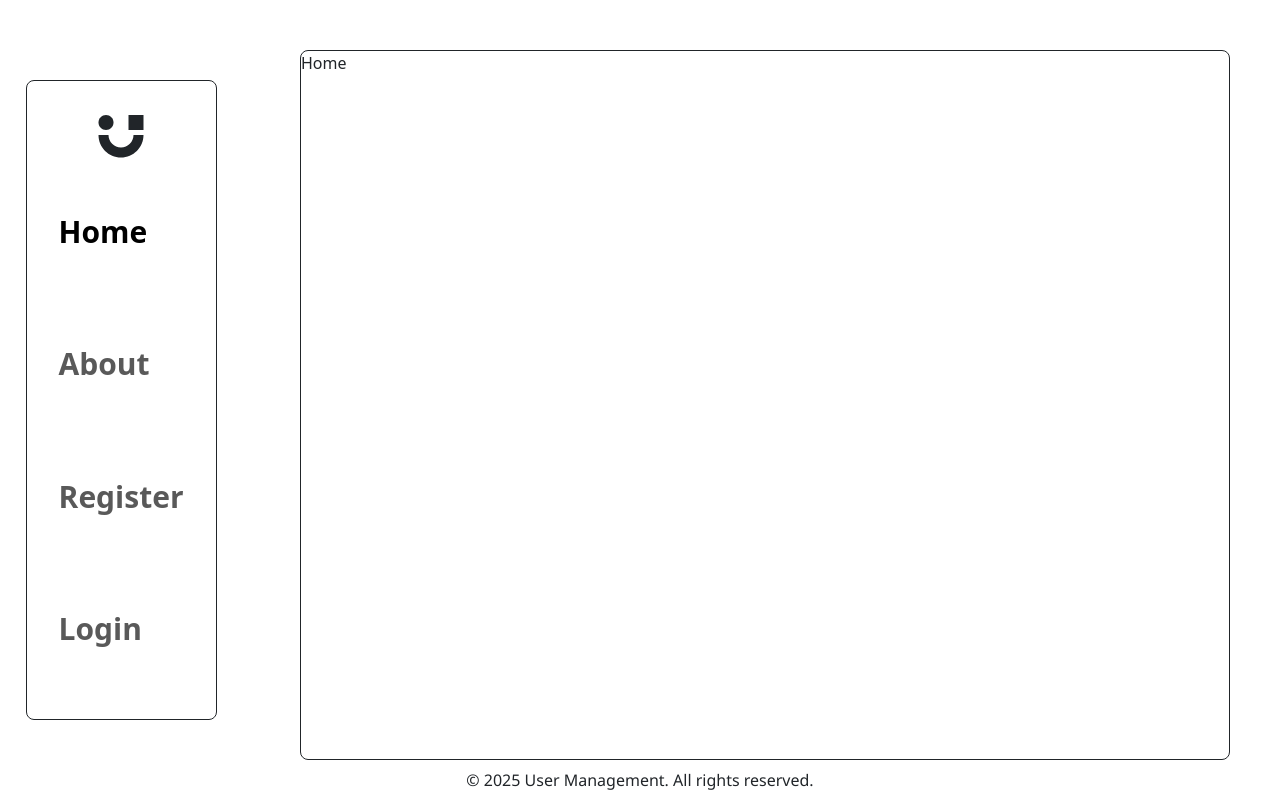
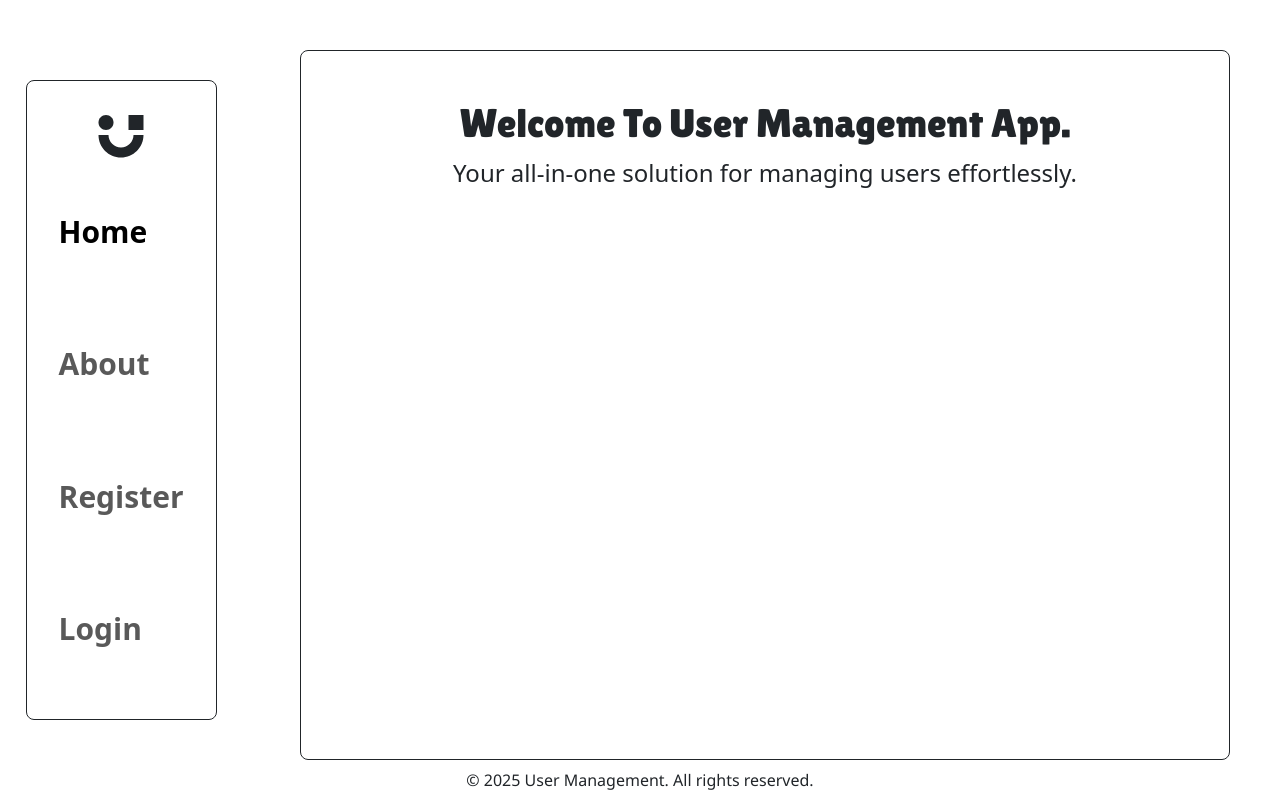
Before and after one commit to R-S-A-N-J-A-Y/User-Management, a React (Vite) app: page / in a window 1280 px wide. Built offline with nearby package versions, Linux system fonts and the light colour scheme.

Commit message:
Added Content for About and Home page.

```diff
--- a/src/Pages/About.jsx
+++ b/src/Pages/About.jsx
@@ -1,7 +1,11 @@
 import React from "react";
 
 const About = () => {
-  return <div>About</div>;
+  return (
+    <div className="p-5 w-100">
+      <h1 className="text-center">About Us</h1>
+    </div>
+  );
 };
 
 export default About;
--- a/src/Pages/Home.jsx
+++ b/src/Pages/Home.jsx
@@ -1,7 +1,14 @@
 import React from "react";
 
 const Home = () => {
-  return <div>Home</div>;
+  return (
+    <div className="p-5 w-100">
+      <h1 className="text-center">Welcome To User Management App.</h1>
+      <p className="text-center fs-4">
+        Your all-in-one solution for managing users effortlessly.
+      </p>
+    </div>
+  );
 };
 
 export default Home;
```
Also changed, not shown: src/Components/About.jsx (deleted, +0 -7 lines), src/Components/Home.jsx (deleted, +0 -7 lines).
